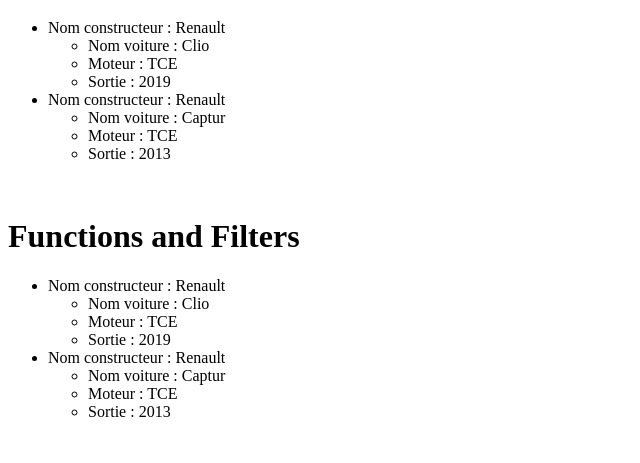
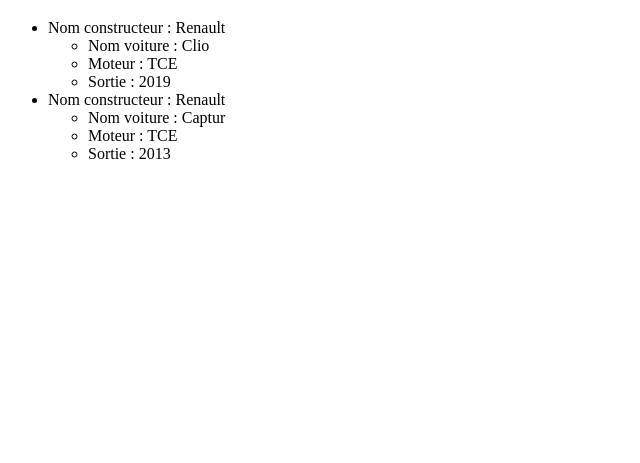
Before and after one commit to Grezor/php-for-beginners, a PHP site: page / in a window 1280 px wide. Shown: the part 338-801 px from the top of the page, without its empty margins (0-640 px from the left). After the commit the page ends 497 px from the top, so only its background shows below. Run offline with PHP 8.4, Linux system fonts and the light colour scheme.

Commit message:
Lambda Functions

```diff
--- a/demo/index.php
+++ b/demo/index.php
@@ -73,49 +73,6 @@
         <?php endforeach; ?>
     </ul>
 <br>
-  <!-- Functions and Filters -->
-  <h1> Functions and Filters</h1>
-    <?php
-        // fake data
-        $cars = [
-            [
-               'entreprise' =>  'Renault',
-               'name' => 'Clio',
-               'moteur' => 'TCE',
-               'date' => 2019
-            ],
-            [
-                'entreprise' =>  'Renault',
-                'name' => 'Captur',
-                'moteur' => 'TCE',
-                'date' => 2013
-            ],
-            [
-                'entreprise' =>  'Audi',
-                'name' => 'a1',
-                'moteur' => 'TCE',
-                'date' => 2013
-            ]
-        ];
 
-        function filterByEntreprise()
-        {
-
-        }
-    ?>
-
-<ul>
-        <?php foreach($cars as $car) : ?>
-            <?php if($car['entreprise'] === 'Renault') : ?>
-            <li>Nom constructeur : <?= $car['entreprise']; ?> </li>
-            <ul>
-                <li>Nom voiture : <?= $car['name']; ?></li>
-                <li>Moteur : <?= $car['moteur']; ?></li>
-                <li>Sortie : <?= $car['date']; ?></li>
-            </ul>
-        <?php endif; ?>
-        <?php endforeach; ?>
-    </ul>
-<br>
 </body>
 </html>
```
Also changed, not shown: demo/filter.php (+11 -7 lines), demo/functions.php (added).
